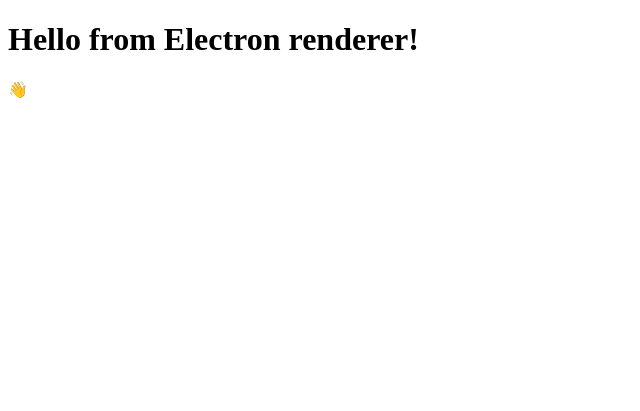
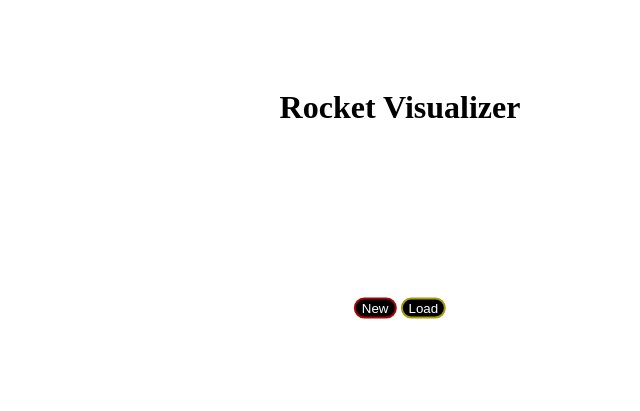
Before and after one commit to Multi-Stage-Rocket-Controller/MSRC, an Electron app: page src/main.html in a window 800 px wide. Shown: the whole page, without its empty margins (0-640 px from the left). Drawn offline with Linux system fonts and the light colour scheme.

Commit message:
Bare bones but functional load

```diff
--- a/src/main.html
+++ b/src/main.html
@@ -1,20 +1,59 @@
 <!DOCTYPE html>
 <html>
   <head>
-    <meta charset="UTF-8" />
-    <!-- https://developer.mozilla.org/en-US/docs/Web/HTTP/CSP -->
-    <meta
-      http-equiv="Content-Security-Policy"
-      content="default-src 'self'; script-src 'self'"
-    />
-    <meta
-      http-equiv="X-Content-Security-Policy"
-      content="default-src 'self'; script-src 'self'"
-    />
-    <title>Hello from Electron renderer!</title>
+    <style>
+      .buttonLoad {
+        border-radius: 12px;
+        background-color: black;
+        color: white;
+        border: 2px solid #aa9c04;
+        text-align: center;
+      }
+      .buttonNew {
+        border-radius: 12px;
+        background-color: black;
+        color: white;
+        border: 2px solid #aa0404;
+        text-align: center;
+      }
+      .container {
+        height: 200px;
+        position: relative;
+      }
+
+      .center {
+        margin: 0;
+        position: absolute;
+        top: 50%;
+        left: 50%;
+        -ms-transform: translate(-50%, -50%);
+        transform: translate(-50%, -50%);
+      }
+    </style>
   </head>
   <body>
-    <h1>Hello from Electron renderer!</h1>
-    <p>👋</p>
+    <div class="container">
+      <div class="center">
+        <h1>Rocket Visualizer</h1>
+      </div>
+    </div>
+    <div class="container">
+      <div class="center">
+        <button class="buttonNew">New</button>
+        <button class="buttonLoad" onclick="promptFile()">Load</button>
+      </div>
+    </div>
   </body>
 </html>
+
+<script>
+  function promptFile() {
+    let input = document.createElement("input");
+    input.type = "file";
+    input.onchange = (_) => {
+      let files = Array.from(input.files);
+      console.log(files);
+    };
+    input.click();
+  }
+</script>
```
